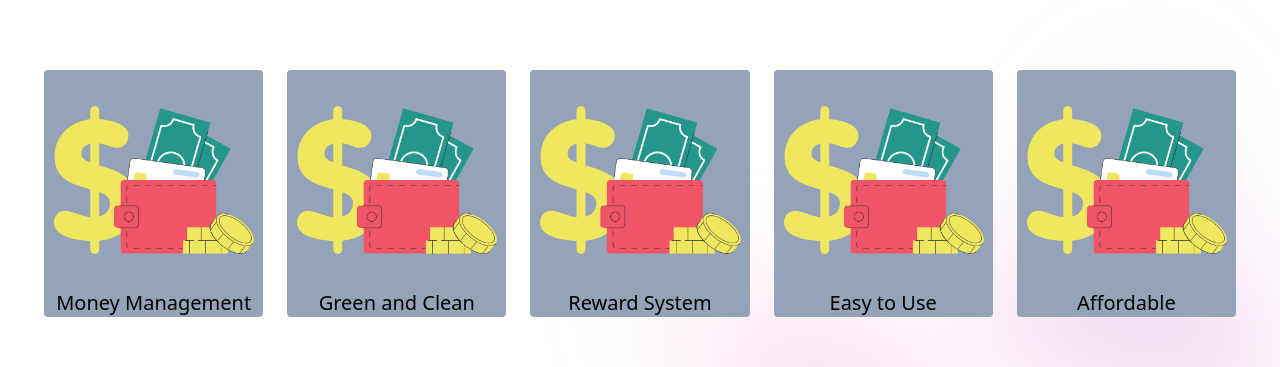
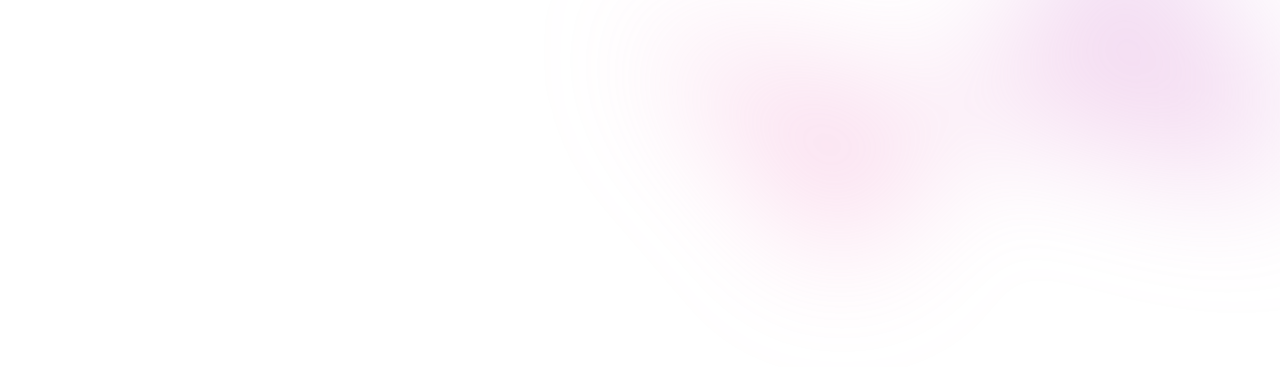
Before and after one commit to mbmayobre/etm-react, a React (Create React App) app: page / in a window 1280 px wide. Shown: the part 838-1205 px from the top of the page. After the commit the page ends 1106 px from the top, so only its background shows below. Built offline with nearby package versions, Linux system fonts and the light colour scheme.

Commit message:
hid features for now

```diff
--- a/src/views/Home.tsx
+++ b/src/views/Home.tsx
@@ -14,17 +14,16 @@ const Home: React.FunctionComponent = () => {
   ];
 
   const features = [
-    { text: "Money Management", image: MoneyWalletCredit },
+    { text: "Teaches Financial Literacy", image: MoneyWalletCredit },
     { text: "Green and Clean", image: MoneyWalletCredit },
-    { text: "Reward System", image: MoneyWalletCredit },
-    { text: "Easy to Use", image: MoneyWalletCredit },
-    { text: "Affordable", image: MoneyWalletCredit },
+    { text: "Tangible and Portable", image: MoneyWalletCredit },
+    { text: "Easy to Use and Affordable", image: MoneyWalletCredit },
   ];
 
   return (
     <div className="bg-white">
       <Header navigation={navigation} />
-      <div className="relative isolate px-6 pt-14 lg:px-8">
+      <div className="relative isolate pt-14">
         <div
           className="absolute inset-x-0 -top-40 -z-10 transform-gpu overflow-hidden blur-3xl sm:-top-80"
           aria-hidden="true"
@@ -37,17 +36,7 @@ const Home: React.FunctionComponent = () => {
             }}
           />
         </div>
-        {/* <div className="mx-auto max-w-2xl py-32 sm:py-48 lg:py-56 items-center justify-between"> */}
         <div className="flex md:flex-row flex-col items-center justify-between py-12 sm:py-16 lg:py-24">
-          {/* <div className="hidden sm:mb-8 sm:flex sm:justify-center">
-              <div className="relative rounded-full px-3 py-1 text-sm leading-6 text-gray-600 ring-1 ring-gray-900/10 hover:ring-gray-900/20">
-                Announcing our next round of funding.{" "}
-                <a href="#" className="font-semibold text-indigo-600">
-                  <span className="absolute inset-0" aria-hidden="true" />
-                  Read more <span aria-hidden="true">&rarr;</span>
-                </a>
-              </div>
-            </div> */}
           <div className="text-center px-10 py-12 sm:p-16 md:px-20 lg:px-32 lg:py-24">
             <h1 className="text-4xl font-bold tracking-tight text-gray-900 sm:text-6xl flex flex-wrap justify-center">
               <span>Inspired by Students</span>
@@ -64,7 +53,7 @@ const Home: React.FunctionComponent = () => {
             <PhoneMockup />
           </div>
         </div>
-        <Features features={features} />
+        {/* <Features features={features} /> */}
         <div
           className="absolute inset-x-0 top-[calc(100%-13rem)] -z-10 transform-gpu overflow-hidden blur-3xl sm:top-[calc(100%-30rem)]"
           aria-hidden="true"
--- a/src/views/Sections/Features.tsx
+++ b/src/views/Sections/Features.tsx
@@ -9,17 +9,26 @@ type FeaturesProps = {
 
 const Features: React.FunctionComponent<FeaturesProps> = ({ features }) => {
   return (
-    <section>
-      <div className="flex flex-row flex-wrap md:flex-nowrap justify-center">
+    <section className="my-10 h-screen bg-green-100 content-center">
+      <div className="flex items-center flex-row flex-wrap md:flex-nowrap justify-center my-5 max-w-5xl">
         {features.map((feature, idx) => (
-          <div key={idx} className="flex flex-col w-4/5 md:w-1/5">
-            <div className="mx-3 rounded bg-slate-400">
+          <div key={idx} className="flex flex-col w-3/5 md:w-1/5">
+            <div className="mx-3 rounded h-64 bg-green-300">
               <img src={feature.image} />
               <h1 className="text-xl text-center">{feature.text}</h1>
             </div>
           </div>
         ))}
       </div>
+      <div className="flex flex-row my-5">
+        <p>
+          The ETM Machine and ETM Card System replaces the current behavior
+          rewards program with an affordable mobile application that uses a
+          simulated credit card system. It has been helping educators teach real
+          world money skills while managing student behavior. It can be accessed
+          online or through the app. It works on all devices.
+        </p>
+      </div>
     </section>
   );
 };
```
